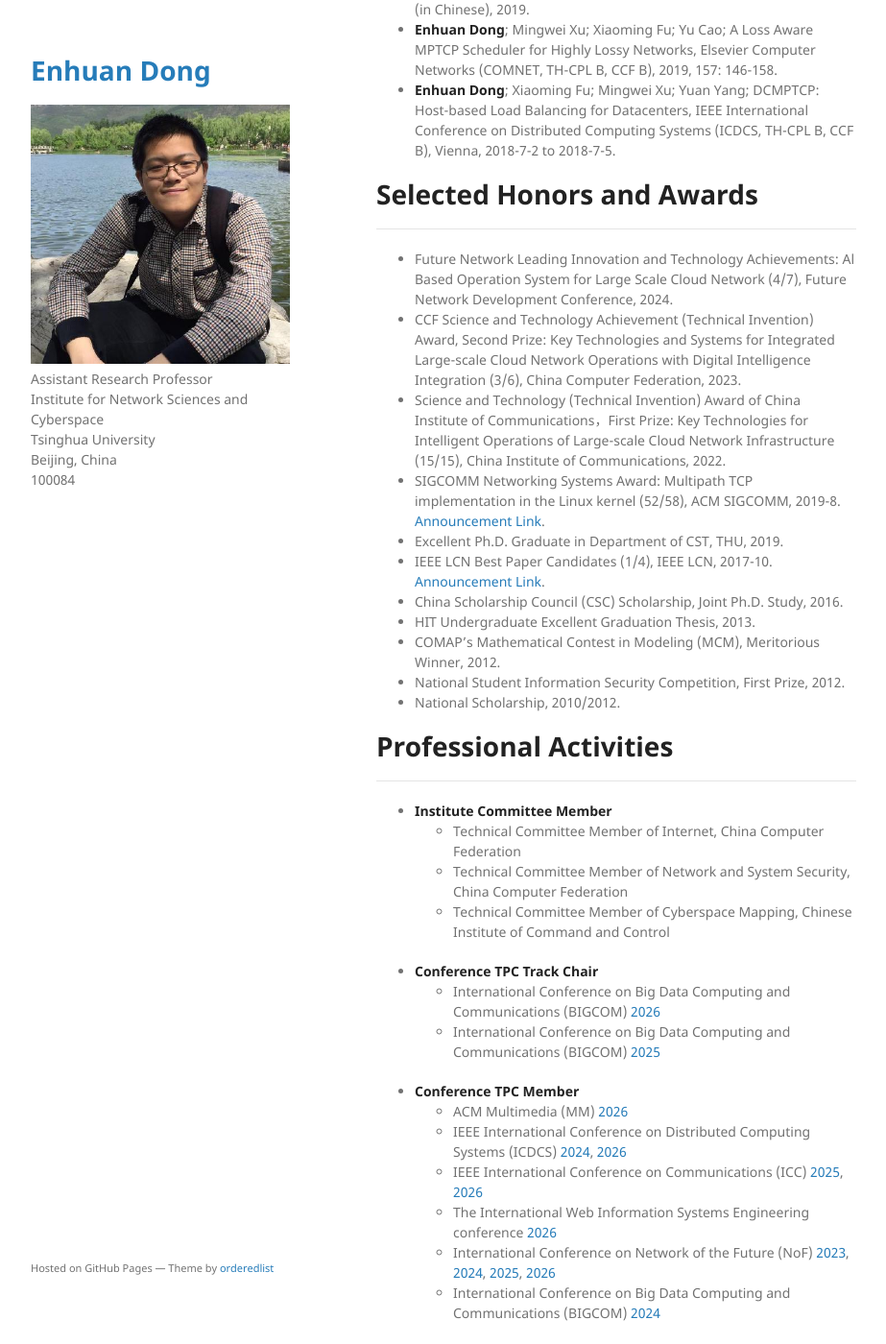
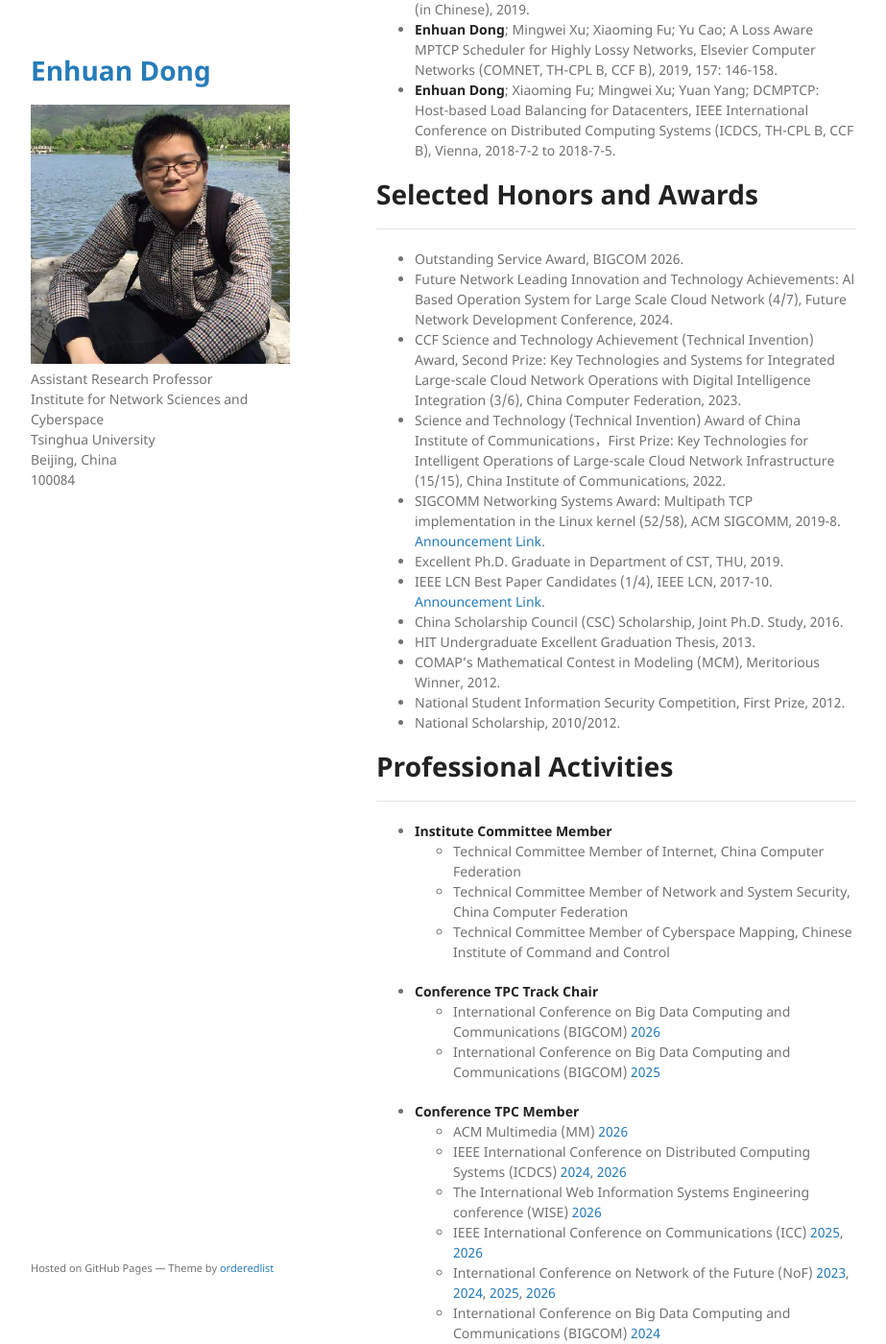
Before and after one commit to TsinghuaDong/tsinghuadong.github.io, a Jekyll site: the page built from index.md, in a window 1280 px wide and 1400 px high, scrolled down 2982 px. Shown: the whole window at 96% size, without its empty margins (178-1101 px from the left). Built offline with Jekyll 4.4.1, drawn with Linux system fonts in a browser that asks for light colours; our own code applies the rules of GitHub Pages for plain Markdown files.

Commit message:
Update service award.

```diff
--- a/index.md
+++ b/index.md
@@ -78,6 +78,7 @@ My research interests include network measurement, network security, network ope
 
 * * *
 
+- Outstanding Service Award, BIGCOM 2026.
 - Future Network Leading Innovation and Technology Achievements: Al Based Operation System for Large Scale Cloud Network (4/7), Future Network Development Conference, 2024.
 - CCF Science and Technology Achievement (Technical Invention) Award, Second Prize: Key Technologies and Systems for Integrated Large-scale Cloud Network Operations with Digital Intelligence Integration (3/6), China Computer Federation, 2023.
 - Science and Technology (Technical Invention) Award of China Institute of Communications，First Prize: Key Technologies for Intelligent Operations of Large-scale Cloud Network Infrastructure (15/15), China Institute of Communications, 2022.
@@ -106,8 +107,8 @@ My research interests include network measurement, network security, network ope
 - **Conference TPC Member**
   - ACM Multimedia (MM) [2026](https://2026.acmmm.org/)
   - IEEE International Conference on Distributed Computing Systems (ICDCS) [2024](https://icdcs2024.icdcs.org/), [2026](https://icdcs2026.icdcs.org/)
+  - The International Web Information Systems Engineering conference (WISE) [2026](https://conferences.sigappfr.org/wise2026/)
   - IEEE International Conference on Communications (ICC) [2025](https://icc2025.ieee-icc.org/), [2026](https://icc2026.ieee-icc.org/)
-  - The International Web Information Systems Engineering conference [2026](https://conferences.sigappfr.org/wise2026/)
   - International Conference on Network of the Future (NoF) [2023](https://nof.dnac.org/2023/), [2024](https://nof.dnac.org/2024/), [2025](https://nof.dnac.org/2025/), [2026](https://nof.dnac.org/2026/)
   - International Conference on Big Data Computing and Communications (BIGCOM) [2024](https://bigcom2024.com/)
 
```
